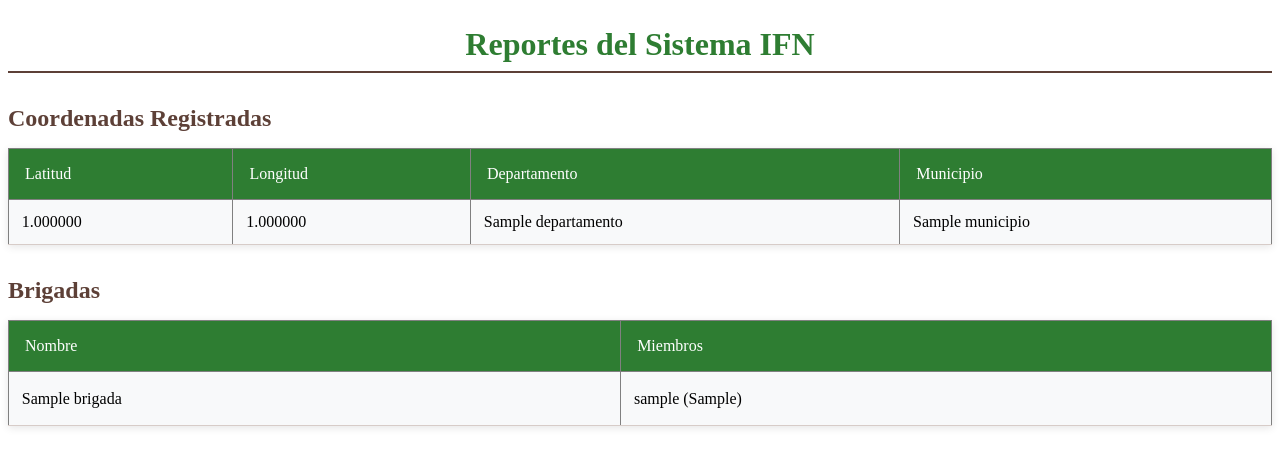
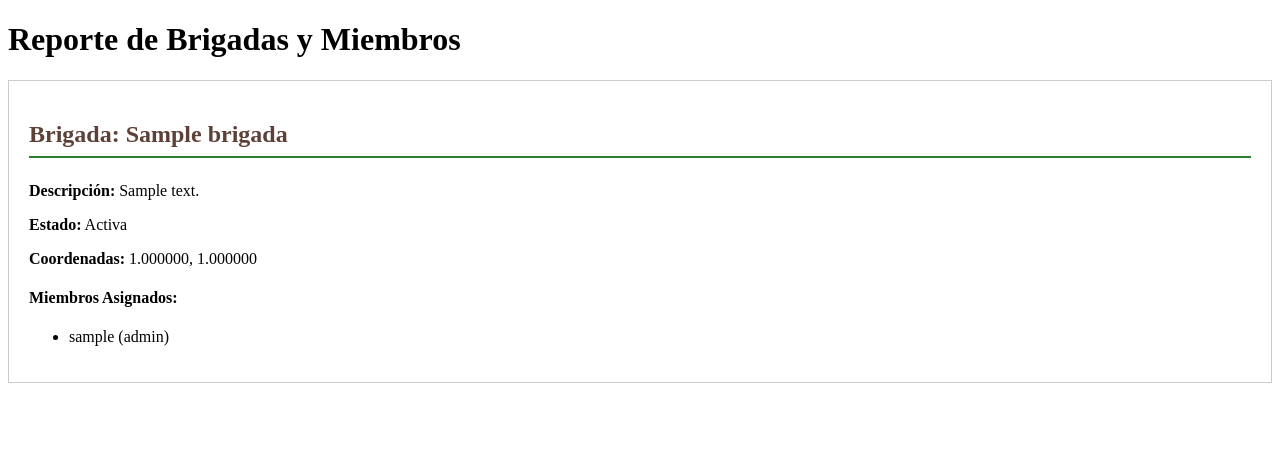
Before and after one commit to JhonMa8/ifn_service, a Django app: page /reportes/ in a window 1280 px wide. Shown: the part 116-583 px from the top of the page. Run offline with Django 5.2, Linux system fonts and the light colour scheme; tables that the repository leaves empty hold one stand-in row (values such as "Sample post").

Commit message:
cambios a las funcionalidades del administrador

```diff
--- a/gestion/models.py
+++ b/gestion/models.py
@@ -42,6 +42,15 @@ class Brigada(models.Model):
     def __str__(self):
         return self.nombre
 
+from django.db import models
+
+class MiembroBrigada(models.Model):
+    id_externo = models.IntegerField()
+    username = models.CharField(max_length=150)
+    role = models.CharField(max_length=50)
+    brigada = models.ForeignKey(Brigada, on_delete=models.CASCADE, related_name="miembros_asignados")
+
+
 
 class Parcela(models.Model):
     coordenada = models.ForeignKey(Coordenada, on_delete=models.CASCADE)
--- a/gestion/templates/gestion/reportes.html
+++ b/gestion/templates/gestion/reportes.html
@@ -1,47 +1,30 @@
-{% extends 'gestion/base.html' %}
+{% extends "gestion/base.html" %}
 {% load static %}
+
 {% block content %}
-<link rel="stylesheet" href="{% static 'gestion/reportes.css' %}">
-<h2>Reportes del Sistema IFN</h2>
+<h1>Reporte de Brigadas y Miembros</h1>
 
-<h3>Coordenadas Registradas</h3>
-<table border="1">
-  <tr>
-    <th>Latitud</th>
-    <th>Longitud</th>
-    <th>Departamento</th>
-    <th>Municipio</th>
-  </tr>
-  {% for c in coordenadas %}
-    <tr>
-      <td>{{ c.latitud }}</td>
-      <td>{{ c.longitud }}</td>
-      <td>{{ c.departamento.nombre }}</td>
-      <td>{{ c.municipio.nombre }}</td>
-    </tr>
-  {% endfor %}
-</table>
+{% for entrada in datos_reporte %}
+  <div style="margin-bottom: 30px; border: 1px solid #ccc; padding: 20px;">
+    <h2>Brigada: {{ entrada.brigada.nombre }}</h2>
+    <p><strong>Descripción:</strong> {{ entrada.brigada.descripcion|default:"Sin descripción" }}</p>
+    <p><strong>Estado:</strong> {{ entrada.brigada.get_estado_display }}</p>
+    <p><strong>Coordenadas:</strong>
+      {% if entrada.brigada.coordenadas %}
+        {{ entrada.brigada.coordenadas.latitud }}, {{ entrada.brigada.coordenadas.longitud }}
+      {% else %}
+        No asignadas
+      {% endif %}
+    </p>
 
-<h3>Brigadas</h3>
-<table border="1">
-  <tr>
-    <th>Nombre</th>
-    <th>Miembros</th>
-  </tr>
-  {% for b in brigadas %}
-    <tr>
-      <td>{{ b.nombre }}</td>
-      <td>
-        <ul>
-          {% for m in b.miembros.all %}
-            <li>{{ m.username }} ({{ m.first_name }})</li>
-          {% empty %}
-            <li>Sin miembros</li>
-          {% endfor %}
-        </ul>
-      </td>
-    </tr>
-  {% endfor %}
-</table>
-
+    <h4>Miembros Asignados:</h4>
+    <ul>
+      {% for miembro in entrada.miembros %}
+        <li>{{ miembro.username }} ({{ miembro.role }})</li>
+      {% empty %}
+        <li>No hay miembros asignados</li>
+      {% endfor %}
+    </ul>
+  </div>
+{% endfor %}
 {% endblock %}
--- a/gestion/views.py
+++ b/gestion/views.py
@@ -70,15 +70,39 @@ from django.shortcuts import render
 from .models import Brigada
 from .services import obtener_usuarios_no_admin
 
+from django.shortcuts import get_object_or_404, redirect
+
+from .models import MiembroBrigada
+
 def asignar_miembros(request):
     brigadas = Brigada.objects.all()
     empleados = obtener_usuarios_no_admin()
+
+    if request.method == "POST":
+        brigada_id = request.POST.get("brigada_id")
+        miembros_ids = request.POST.getlist("miembros")
+        brigada = get_object_or_404(Brigada, id=brigada_id)
+
+        # Eliminar miembros anteriores
+        MiembroBrigada.objects.filter(brigada=brigada).delete()
+
+        # Buscar datos completos del usuario en la lista original
+        for empleado in empleados:
+            if str(empleado["id"]) in miembros_ids:
+                MiembroBrigada.objects.create(
+                    id_externo=empleado["id"],  # ✅ Esto es lo correcto
+                    username=empleado["username"],
+                    role=empleado["role"],
+                    brigada=brigada
+                )
+
+
+        return redirect("asignar_miembros")
 
     return render(request, "gestion/asignar_miembros.html", {
         "brigadas": brigadas,
         "empleados": empleados
     })
-
 
 
 
@@ -116,14 +140,28 @@ from django.db.models import Prefetch
 from django.contrib.auth.models import User
 
 
+from .models import Brigada, MiembroBrigada
+
+from django.shortcuts import render
+from .models import Brigada, MiembroBrigada
+
 def reportes(request):
-    coordenadas = Coordenada.objects.select_related('departamento', 'municipio')
-    brigadas = Brigada.objects.prefetch_related('miembros')
+    brigadas = Brigada.objects.all()
+    datos_reporte = []
 
-    return render(request, 'gestion/reportes.html', {
-        'coordenadas': coordenadas,
-        'brigadas': brigadas,
+    for brigada in brigadas:
+        miembros = MiembroBrigada.objects.filter(brigada=brigada)
+        datos_reporte.append({
+            "brigada": brigada,
+            "miembros": miembros
+        })
+
+    return render(request, "gestion/reportes.html", {
+        "datos_reporte": datos_reporte
     })
+
+
+
 
 from django.shortcuts import render
 
```
Also changed, not shown: gestion/migrations/0005_miembrobrigada.py (added).
